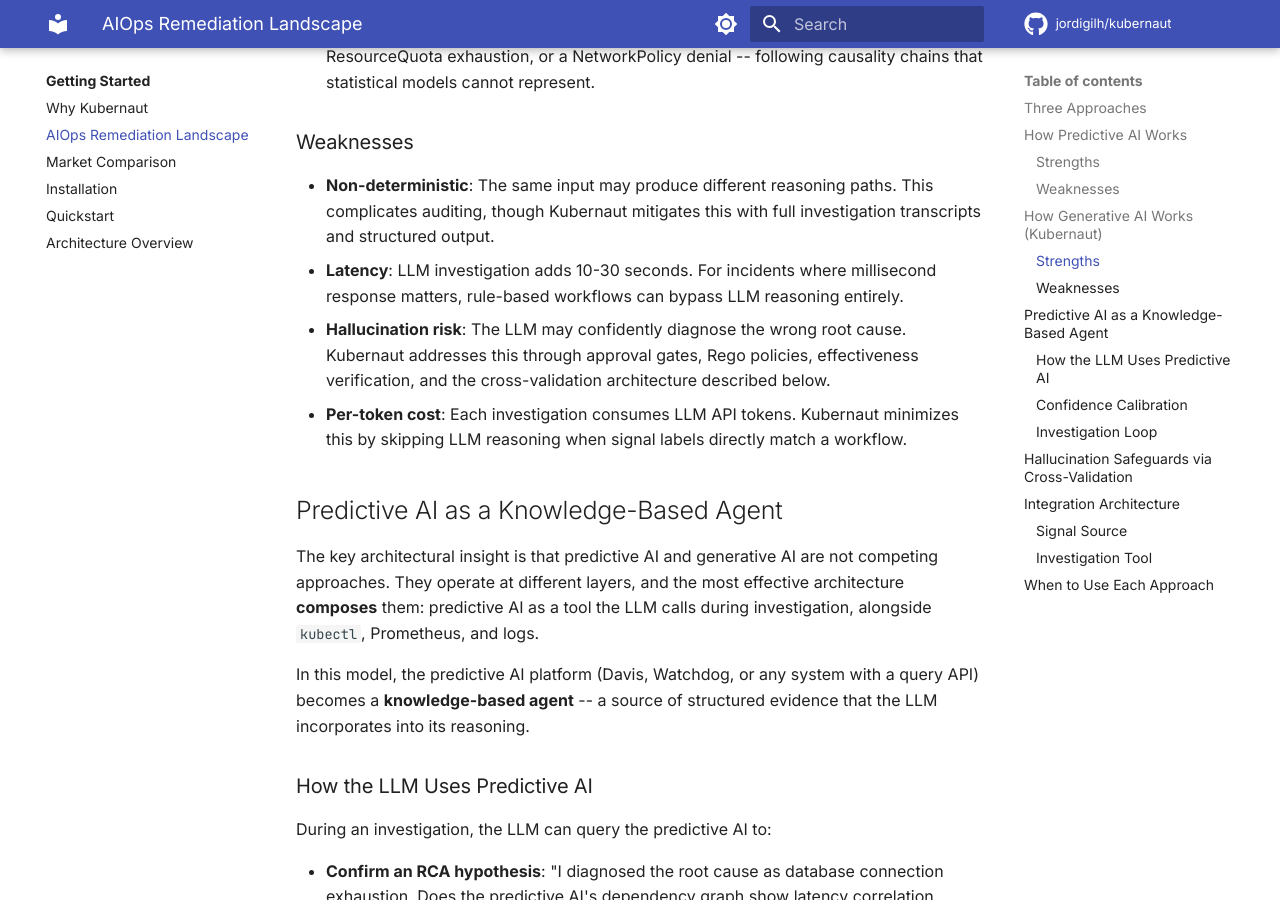
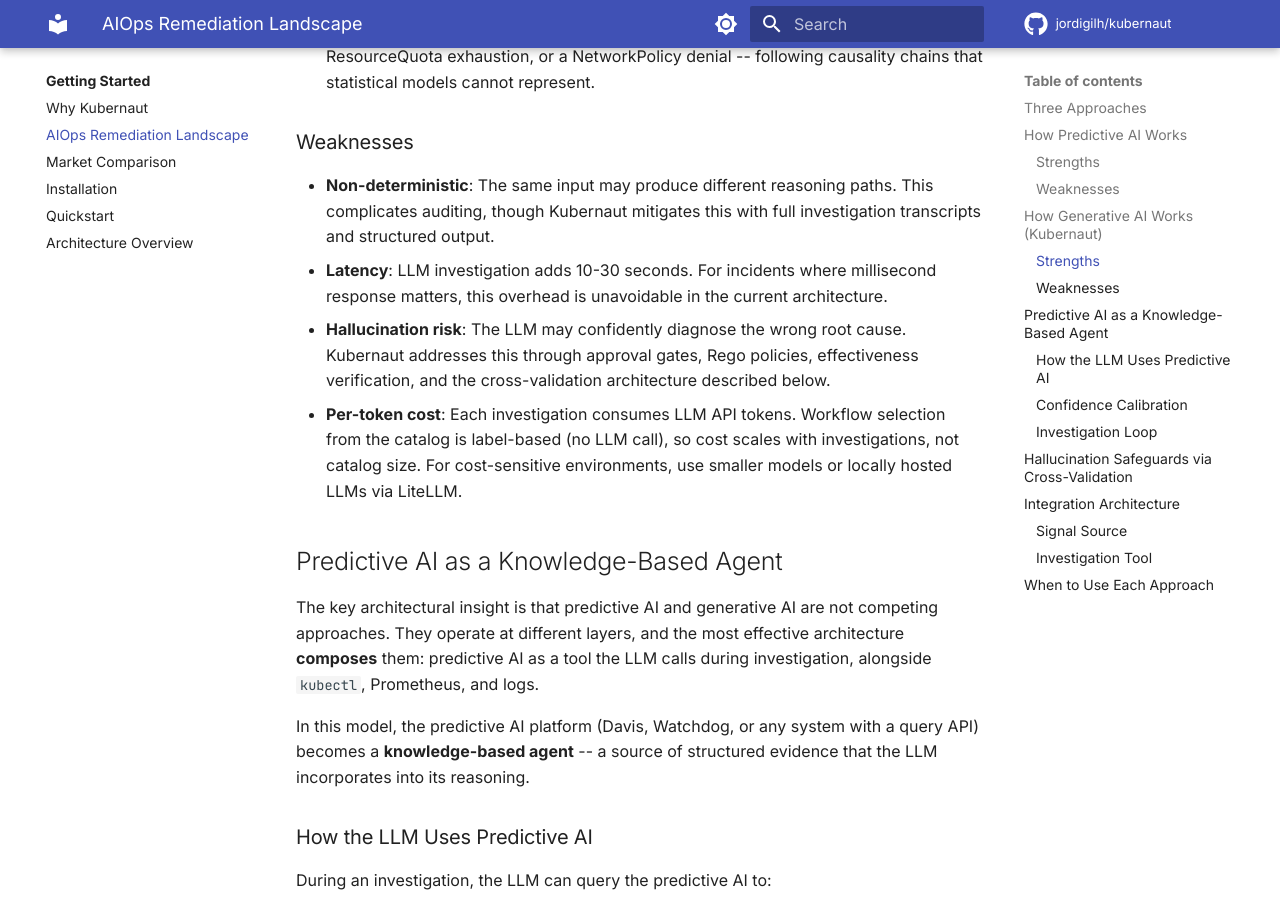
Before and after one commit to jordigilh/kubernaut-docs, an MkDocs documentation site: the page built from docs/getting-started/aiops-landscape.md, in a window 1280 px wide and 900 px high, scrolled down 2743 px. Built offline with MkDocs 1.6.1 and Material for MkDocs 9.7.7, drawn with Linux system fonts in a browser that asks for light colours; comment, search, counter and statistics services are not loaded; the version menu is left out.

Commit message:
fix: remove false claims that label-matched workflows skip LLM reasoning
The documentation claimed in four places that Kubernaut can skip LLM
investigation when signal labels directly match a workflow. This is
false -- the source code (reconciler.go) always creates an AIAnalysis
CRD after SignalProcessing completes; no bypass path exists.

What is true: workflow *selection* from the catalog uses label-based
SQL scoring with no LLM invocation. The LLM investigation always runs
first to diagnose the root cause.

Files changed:
- why-kubernaut.md: table cell and "Where rule-based tools win" paragraph
- aiops-landscape.md: Latency and Per-token cost weakness bullets

Made-with: Cursor

```diff
--- a/docs/getting-started/aiops-landscape.md
+++ b/docs/getting-started/aiops-landscape.md
@@ -52,9 +52,9 @@ Kubernaut's LLM investigates each incident as an open-ended question rather than
 ### Weaknesses
 
 - **Non-deterministic**: The same input may produce different reasoning paths. This complicates auditing, though Kubernaut mitigates this with full investigation transcripts and structured output.
-- **Latency**: LLM investigation adds 10-30 seconds. For incidents where millisecond response matters, rule-based workflows can bypass LLM reasoning entirely.
+- **Latency**: LLM investigation adds 10-30 seconds. For incidents where millisecond response matters, this overhead is unavoidable in the current architecture.
 - **Hallucination risk**: The LLM may confidently diagnose the wrong root cause. Kubernaut addresses this through approval gates, Rego policies, effectiveness verification, and the cross-validation architecture described below.
-- **Per-token cost**: Each investigation consumes LLM API tokens. Kubernaut minimizes this by skipping LLM reasoning when signal labels directly match a workflow.
+- **Per-token cost**: Each investigation consumes LLM API tokens. Workflow selection from the catalog is label-based (no LLM call), so cost scales with investigations, not catalog size. For cost-sensitive environments, use smaller models or locally hosted LLMs via LiteLLM.
 
 ## Predictive AI as a Knowledge-Based Agent
 
```
Also changed, not shown: docs/getting-started/why-kubernaut.md (+2 -2 lines).
